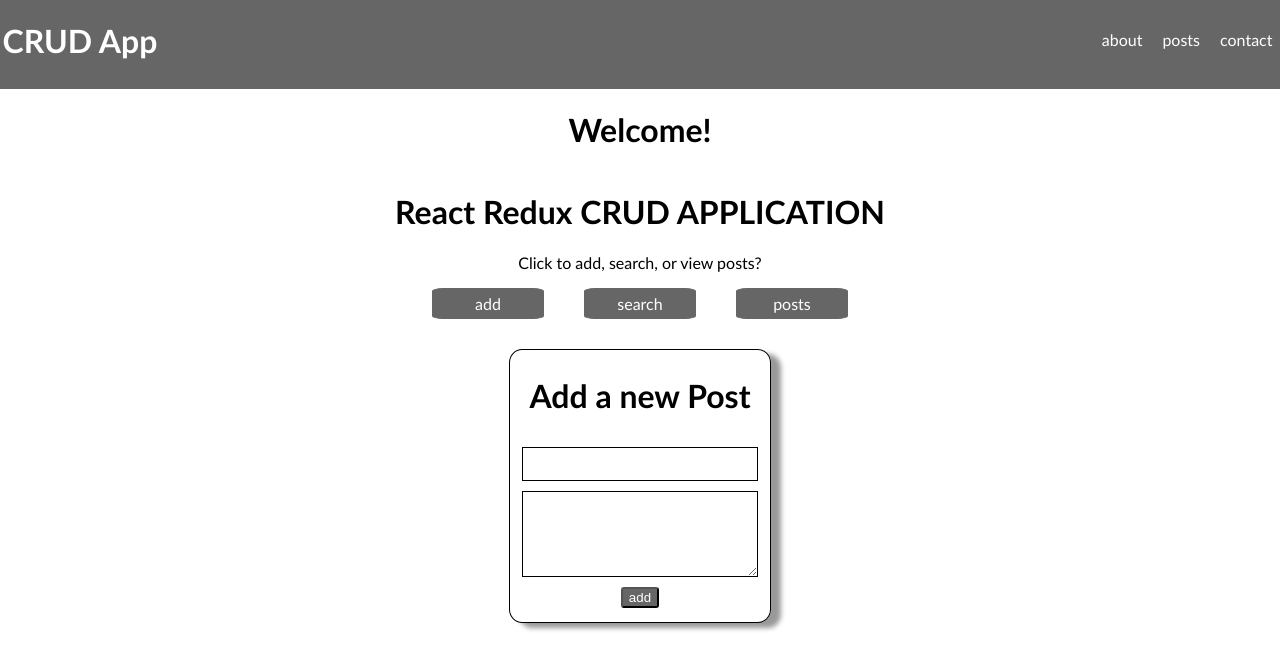
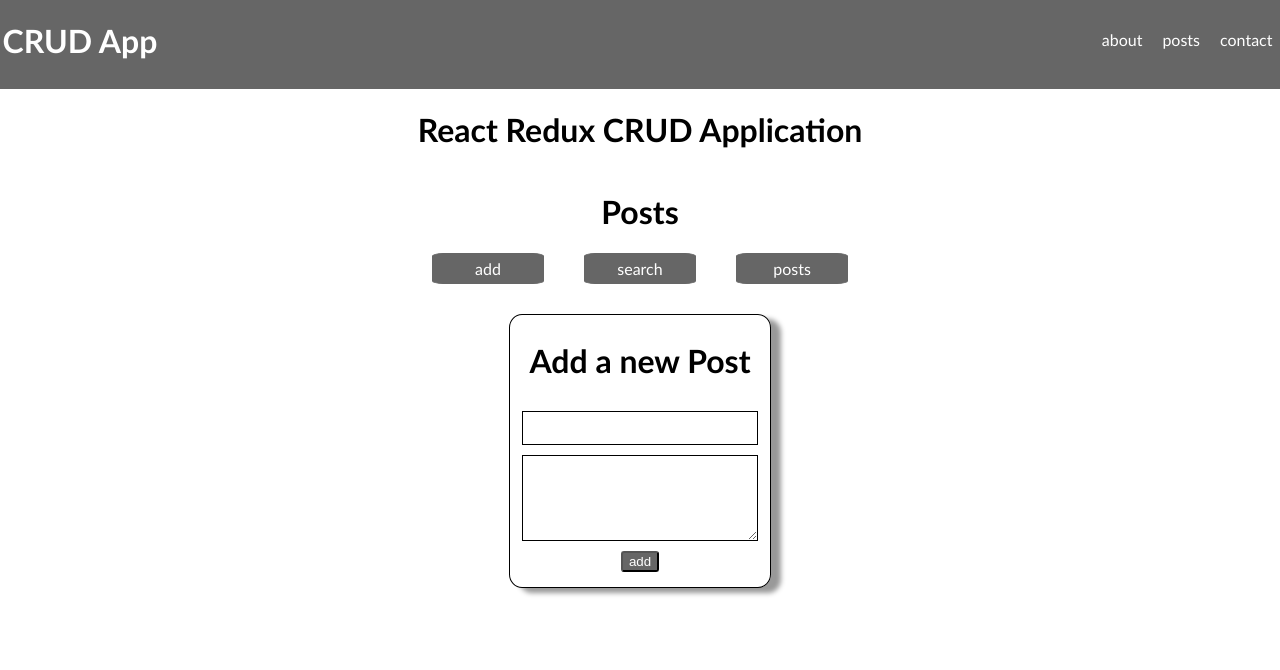
Before and after one commit to Techtaley/search-app, a React (Create React App) app in the folder client/: page /posts/add-post in a window 1280 px wide. Shown: the top 670 px of the page. Built offline with nearby package versions, Linux system fonts and the light colour scheme.

Commit message:
updated language

```diff
--- a/client/src/App.js
+++ b/client/src/App.js
@@ -36,7 +36,7 @@ export default function App() {
             />
             </div>}>
 
-              <h1>Welcome!</h1>
+              <h1>React Redux CRUD Application</h1>
             <Routes>
               <Route path="/" element={<Navigate replace to="/search-app" />} />
               <Route path="/about" element={<About />} />
--- a/client/src/components/About.js
+++ b/client/src/components/About.js
@@ -3,7 +3,7 @@ import React from 'react'
 export default function About() {
   return (
     <div>
-        <h1>CRUD Application using React and Redux Toolkit</h1>
+        <h1>About</h1>
     </div>
   )
 }
--- a/client/src/components/Contact.js
+++ b/client/src/components/Contact.js
@@ -3,7 +3,7 @@ import React from 'react'
 function Contact() {
   return (
     <div>
-        <h1>Please subscribe to my channel to see the full tutorial.</h1>
+        <h1>Contact</h1>
 
         <h2>Thank you for visiting!</h2>
     </div>
--- a/client/src/components/Posts.js
+++ b/client/src/components/Posts.js
@@ -5,8 +5,7 @@ import { Outlet } from 'react-router-dom'
 export default function Posts() {
   return (
     <div className="page-navigation">
-        <h1>React Redux CRUD APPLICATION</h1>
-        <p>Click to add, search, or view posts? </p>
+        <h1>Posts</h1>
 
         <nav>
             <NavLink className="page-nav-links" to="/posts/add-post">add</NavLink>
```
